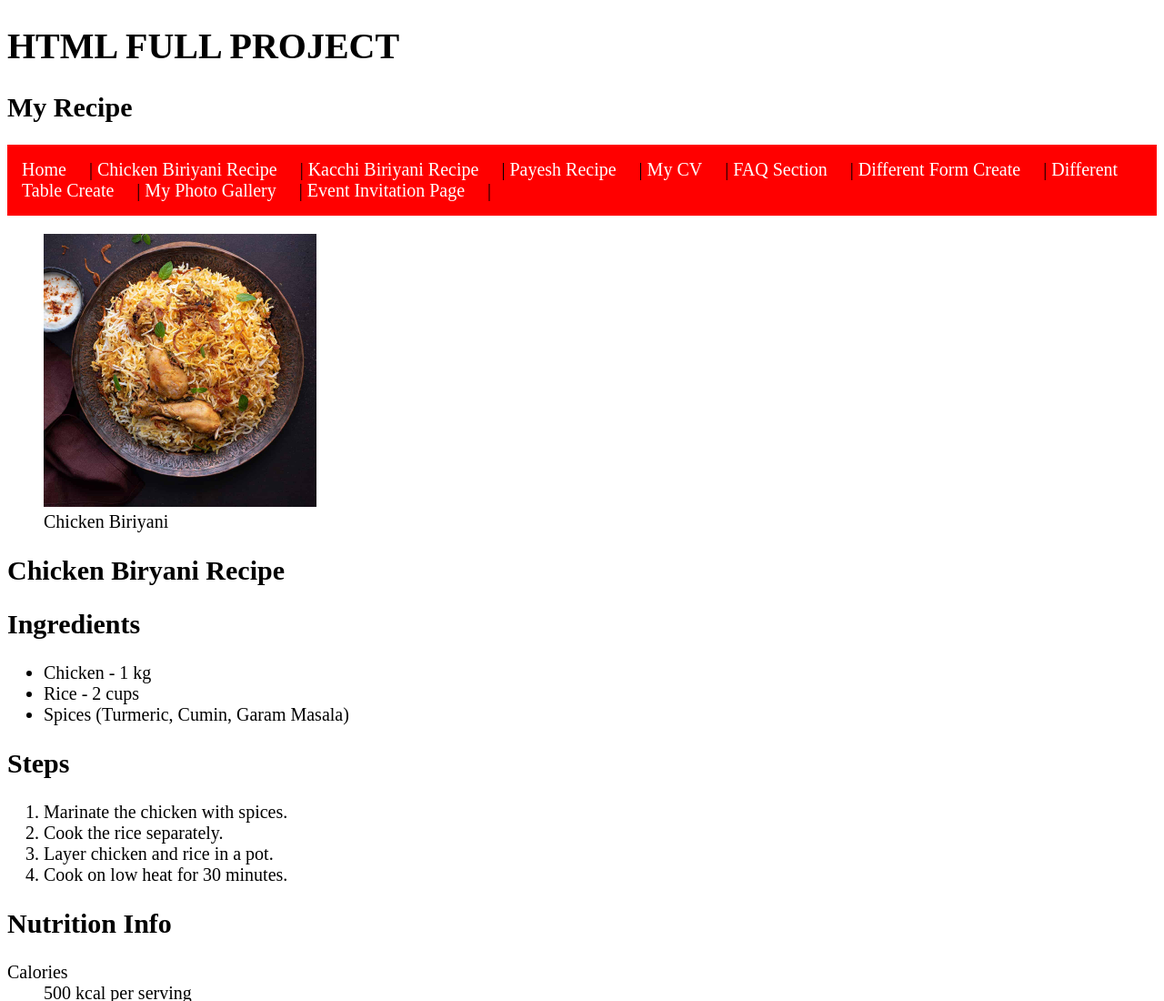
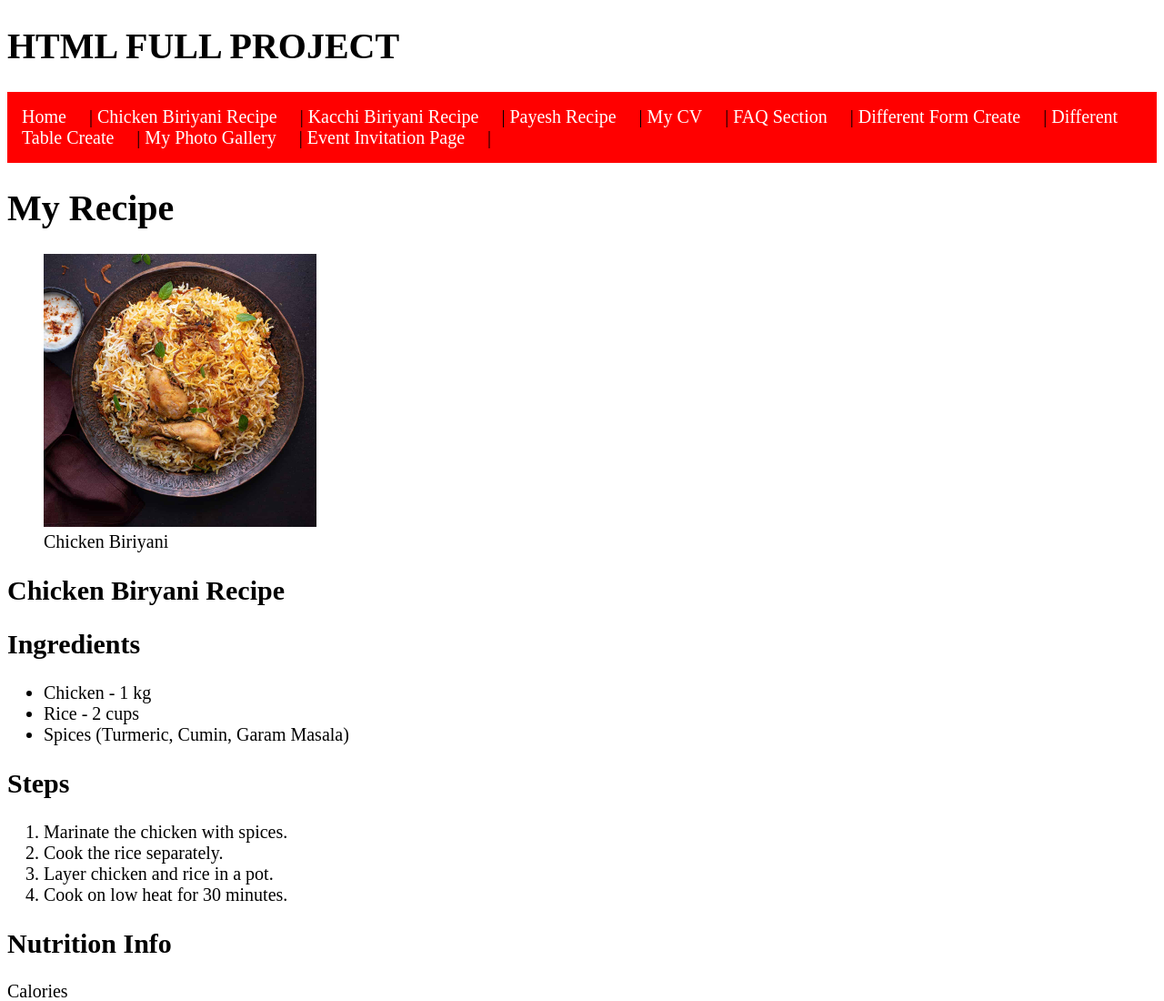
Before and after one commit to tituxs151/Html-full-project.github.io, a plain HTML site: page Recipe Page.html in a window 1280 px wide. Shown: the top 1100 px of the page at 91% size. Drawn offline with Linux system fonts and the light colour scheme.

Commit message:
Update Recipe Page.html

```diff
--- a/Recipe Page.html
+++ b/Recipe Page.html
@@ -5,9 +5,8 @@
   <meta charset="UTF-8">
   <meta name="viewport" content="width=device-width, initial-scale=1">
   <meta http-equiv="X-UA-Compatible" content="IE=Edge">
-  <meta name="author" content="Lamisha">
-  <meta name="description" content="The officials website of HTML FULL PROJECT">
-
+  <meta name="description" content="Lamisha Akter এর ব্যক্তিগত পোর্টফোলিও ওয়েবসাইট।">
+  <meta name="keywords" content="portfolio, web design, developer">
   <title>HTML FULL PROJECT</title>
 
   <!-- HTML -->
@@ -21,7 +20,7 @@
   <header>
     <h1> HTML FULL PROJECT</h1>
 
-        <h2> My Recipe  </h2>
+
         <nav>
           <a href="/"> Home </a> |
             <a href="#Chicken Biriyani Recipe">Chicken Biriyani Recipe </a> |
@@ -38,6 +37,7 @@
     </header>
 
 <main>
+  <h1>My Recipe</h1>
   <section id="Chicken Biriyani Recipe">
     <figure>
       <img src="Chicken Biryani.jpg" alt="Chicken Biriyani" width="300">
```
